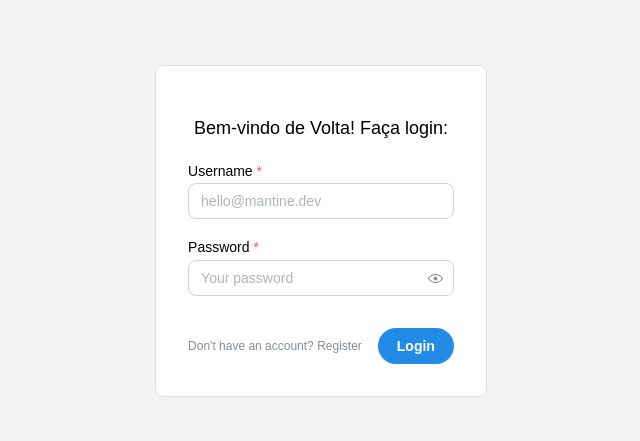
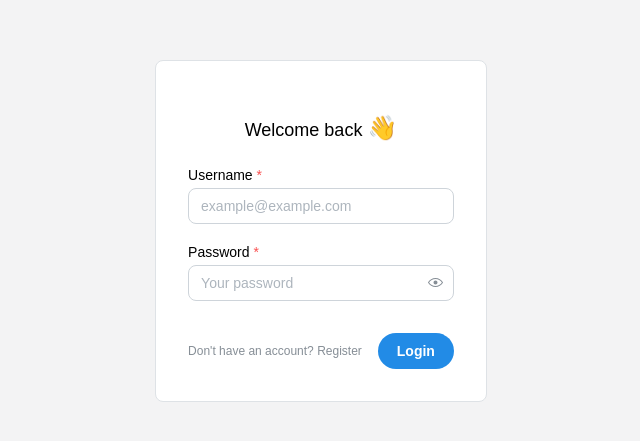
Before and after one commit to jsilva071/login-criptografia, a Next.js app: page /login in a window 1280 px wide. Shown: the part 169-610 px from the top of the page, without its empty margins (319-959 px from the left). Built offline with nearby package versions, Linux system fonts and the light colour scheme.

Commit message:
feat: change text

```diff
--- a/src/pages/login/index.tsx
+++ b/src/pages/login/index.tsx
@@ -69,7 +69,7 @@ export default function AuthenticationForm(props: PaperProps) {
     <Center maw="100%" h="100vh" bg="var(--mantine-color-gray-light)">
       <Paper radius="md" p="xl" withBorder {...props} maw={500}>
         <Text ta="center" size="lg" mb="md" mt="md" fw={500}>
-          Bem-vindo de Volta! Faça login:
+          Welcome back <span style={{fontSize: '1.5rem'}}>👋</span>
         </Text>
 
         <form
@@ -83,7 +83,7 @@ export default function AuthenticationForm(props: PaperProps) {
             <TextInput
               required
               label="Username"
-              placeholder="hello@mantine.dev"
+              placeholder="example@example.com"
               value={form.values.username}
               onChange={(event) =>
                 form.setFieldValue("username", event.currentTarget.value)
--- a/src/pages/signup/index.tsx
+++ b/src/pages/signup/index.tsx
@@ -199,7 +199,7 @@ export default function AuthenticationForm(props: PaperProps) {
     <Center maw="100%" h="100vh" bg="var(--mantine-color-gray-light)">
       <Paper radius="md" p="xl" withBorder {...props} maw={500}>
         <Text ta="center" size="lg" mb="md" mt="md" fw={500}>
-          Registe-se:
+          Register:
         </Text>
 
         <form
@@ -263,7 +263,7 @@ export default function AuthenticationForm(props: PaperProps) {
 
             <TextInput
               label="Email"
-              placeholder="hello@mantine.dev"
+              placeholder="example@example.com"
               value={form.values.email}
               onChange={(event) =>
                 form.setFieldValue("email", event.currentTarget.value)
```
